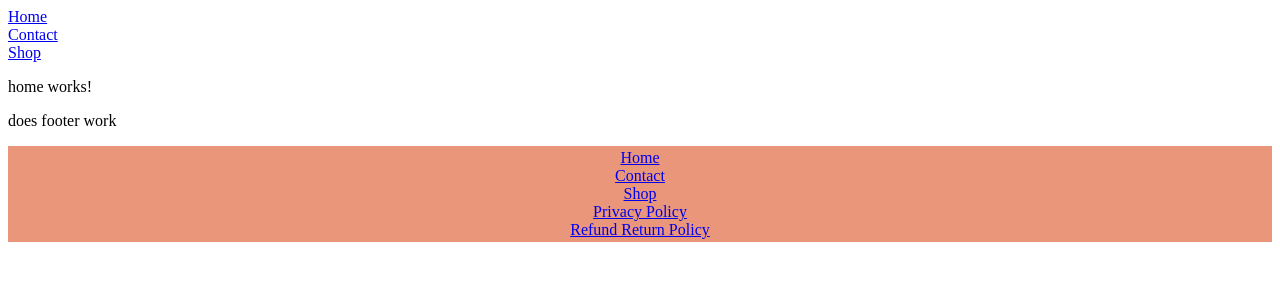
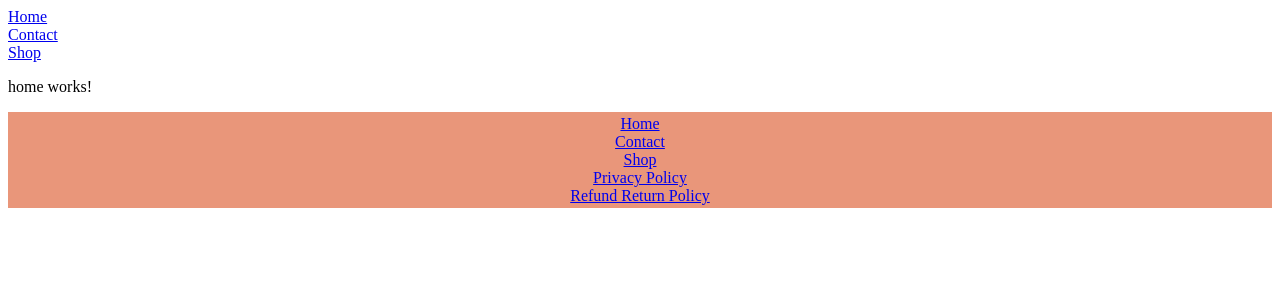
Before and after one commit to ExoMovement/website, an Angular app: page / in a window 1280 px wide. Shown: the top 300 px of the page. Built offline with nearby package versions, Linux system fonts and the light colour scheme.

Commit message:
remove random text

```diff
--- a/src/app/footer/footer.component.html
+++ b/src/app/footer/footer.component.html
@@ -1,4 +1,3 @@
-<p>does footer work</p>
 <footer>
     <a routerLink="/Home">Home</a>
     <br />
```
